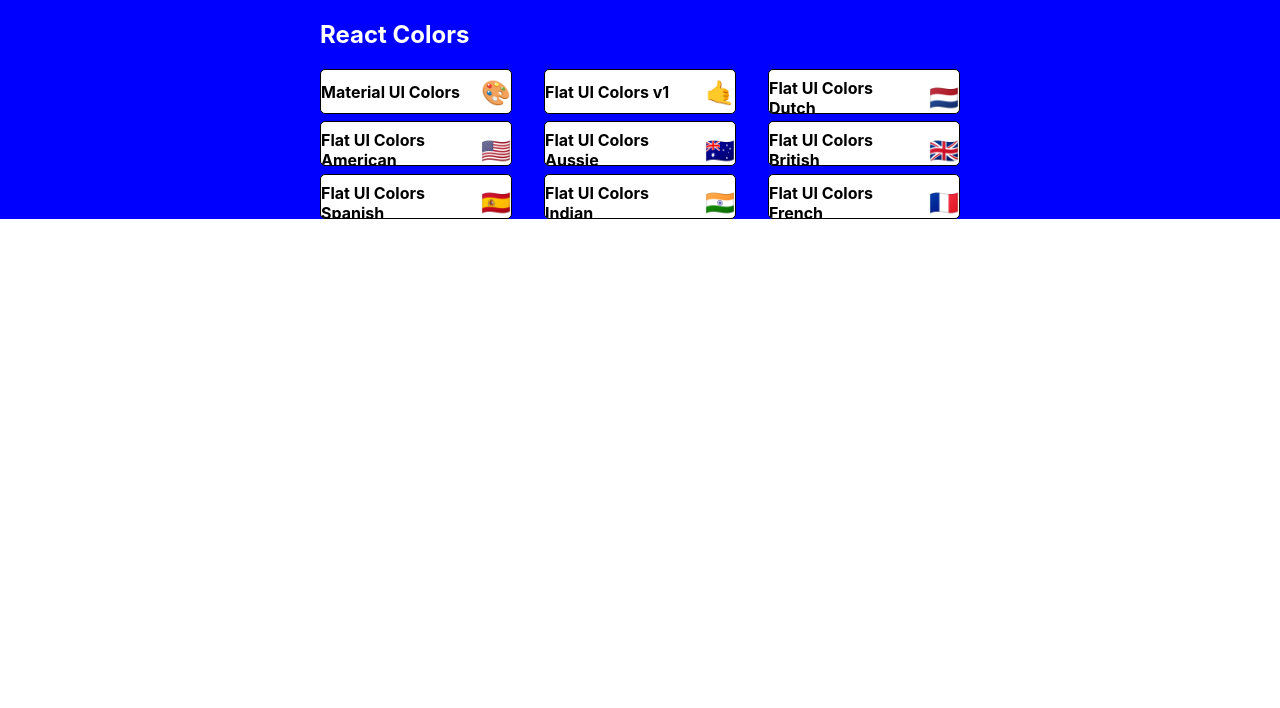
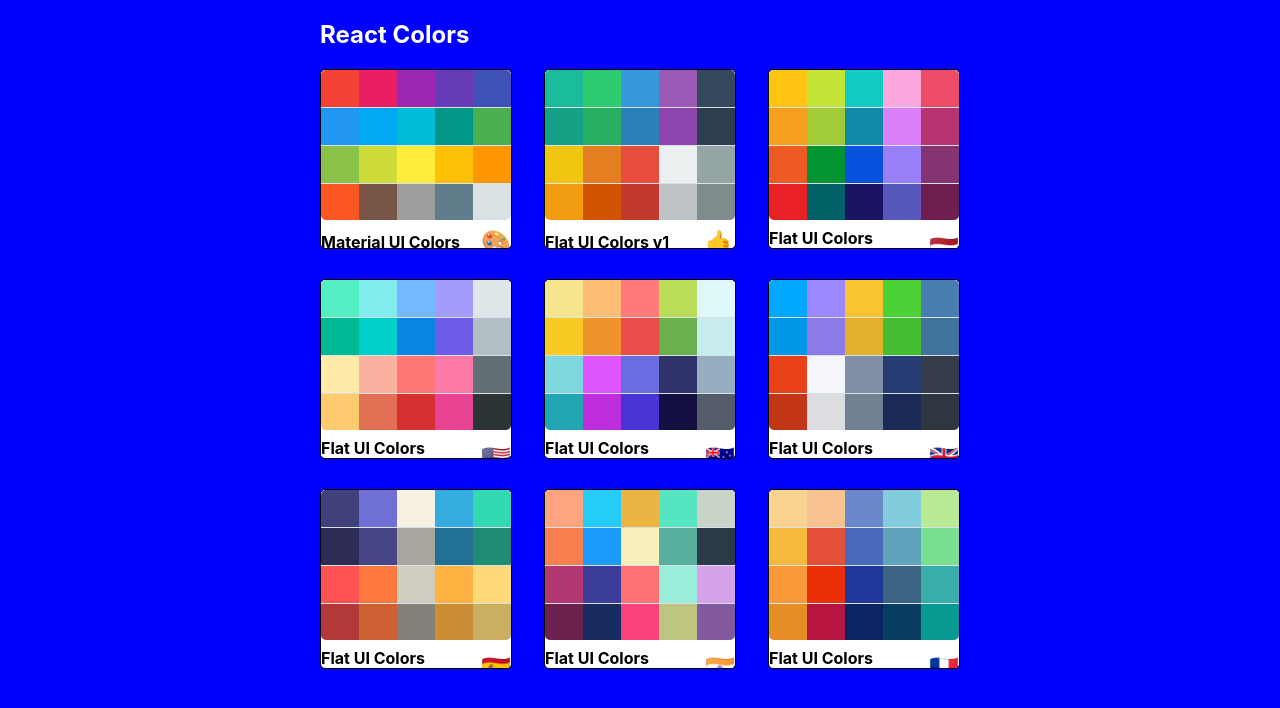
Before and after one commit to piyushkochhar/colors-app, a React (Create React App) app: page / in a window 1280 px wide. Shown: the top 708 px of the page. Built offline with nearby package versions, Linux system fonts and the light colour scheme.

Commit message:
Finish styling MiniPalette

```diff
--- a/src/MiniPalette.js
+++ b/src/MiniPalette.js
@@ -1,7 +1,5 @@
 import React, { Component } from 'react'
-import { purple } from '@material-ui/core/colors';
 import { withStyles } from '@material-ui/core';
-import { flexbox } from '@material-ui/system';
 
 const styles = {
     root: {
@@ -16,7 +14,11 @@
         }
     },
     colors: {
-        backgroundColor: "grey"
+        backgroundColor: "#dae1e4",
+        height: "150px",
+        width: "100%",
+        borderRadius: "5px",
+        overflow: "hidden"
     },
     title: {
         display: "flex",
@@ -31,16 +33,35 @@
     emoji: {
         marginLeft: "0.5rem",
         fontSize: "1.5rem"
+    },
+    miniColor: {
+        height: "25%",
+        width: "20%",
+        display: "inline-block",
+        margin: "0 auto",
+        position: "relative",
+        marginBottom: "-3.5px"
     }
 }
 
 function MiniPalette(props) {
-    const { classes, paletteName, emoji } = props;
-    console.log(classes)
+    const { classes, paletteName, emoji, colors } = props;
+    const miniColorBoxes = colors.map(color => (
+        <div
+            className={classes.miniColor}
+            style={{ backgroundColor: color.color }}
+            key={color.name}
+        />
+    ))
+
     return (
         <div className={classes.root}>
-            <div className={classes.color}></div>
-            <h5 className={classes.title}>{paletteName}<span className={classes.emoji}>{emoji}</span></h5>
+            <div className={classes.colors}>
+                {miniColorBoxes}
+            </div>
+            <h5 className={classes.title}>
+                {paletteName}<span className={classes.emoji}>{emoji}</span>
+            </h5>
         </div>
     )
 
--- a/src/PaletteList.js
+++ b/src/PaletteList.js
@@ -1,20 +1,19 @@
 import React, { Component } from 'react'
 import MiniPalette from './MiniPalette';
-import { Link } from 'react-router-dom';
 import { withStyles } from '@material-ui/core';
 
 const styles = {
     root: {
         backgroundColor: "blue",
-        height: "100%",
+        height: "200vh",
         display: "flex",
-        justifyContent: "center",
-        alignItems: "flex-start"
+        alignItems: "flex-start",
+        justifyContent: "center"
     },
     container: {
         width: "50%",
         display: "flex",
-        alignItems: "center",
+        alignItems: "flex-start",
         flexDirection: "column",
         flexWrap: "wrap"
     },
```
